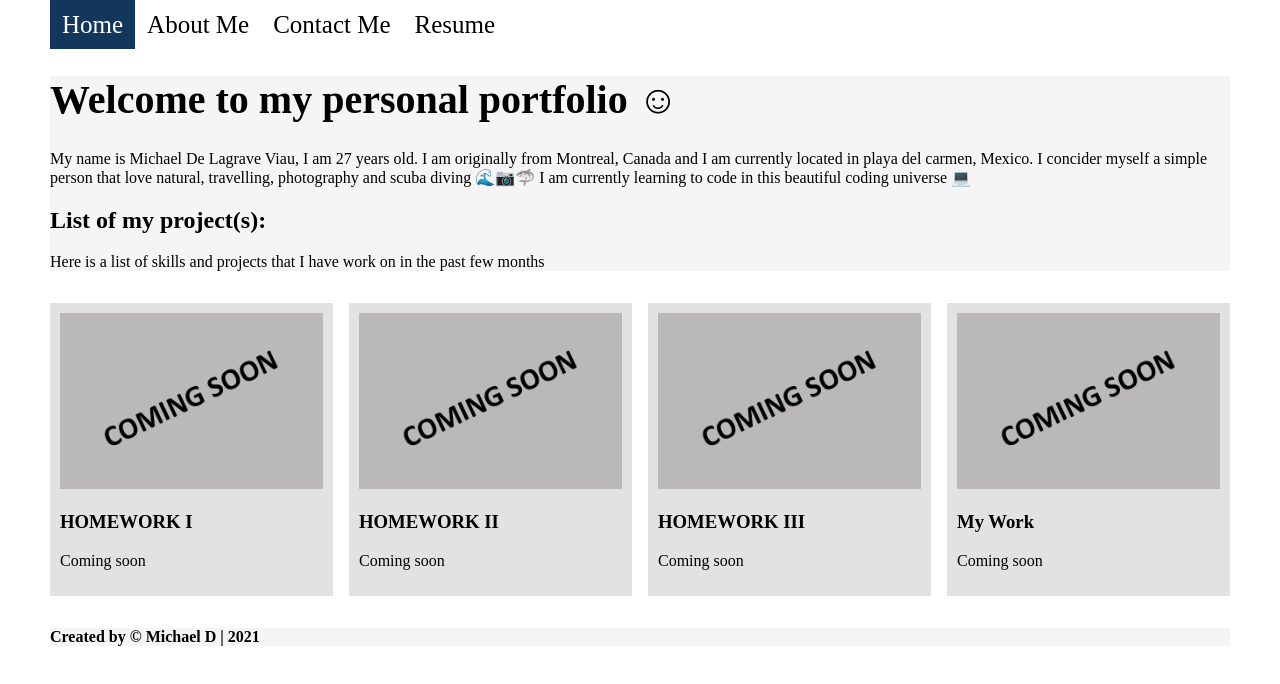
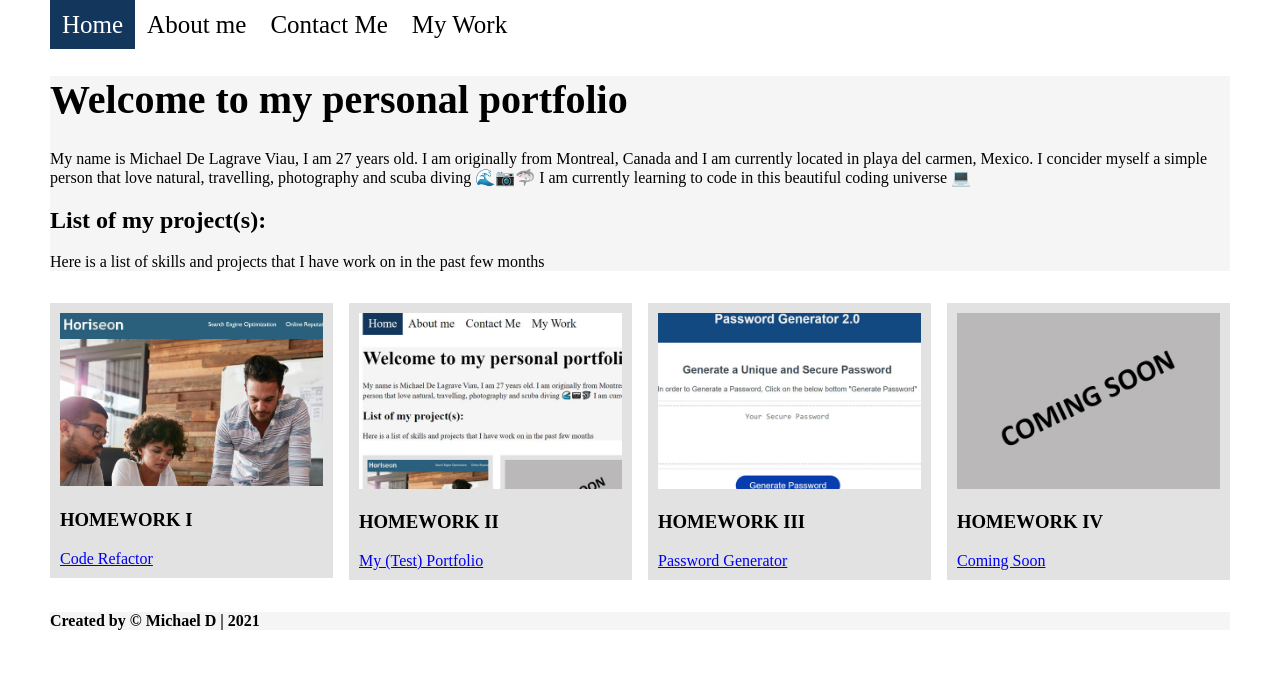
Before and after one commit to MichaelDViau/Homework-03-Portfolio, a plain HTML site: page index.html in a window 1280 px wide. Drawn offline with Linux system fonts and the light colour scheme.

Commit message:
New update with photos and links

```diff
--- a/index.html
+++ b/index.html
@@ -10,23 +10,23 @@
 </head>
 
 <body>
-
+<!-- Here you will have the link to all the pages (Once created, meanwhile I have put other link so we can page is working) -->
    <div class="header">
       <a class="active" href="#home">Home</a>
-      <a href="#about Me">About Me</a>
-      <a href="#contact Me">Contact Me</a>
-      <a href="#resume">Resume</a>
+      <a href="https://www.linkedin.com/in/michael-de-lagrave-viau-6481a0150/" target="_blank">About me</a>
+      <a href="https://wa.me/529841670697" target="_blank">Contact Me</a>
+      <a href="https://github.com/MichaelDViau" target="_blank">My Work</a>
     </div>
-
+<!-- Small introduction about myself -->
   <div class="intro">
-    <h1>Welcome to my personal portfolio ☺</h1>
+    <h1><strong>Welcome to my personal portfolio</strong></h1>
      <p>My name is Michael De Lagrave Viau, I am 27 years old.
          I am originally from Montreal, Canada and I am currently located in playa del carmen, Mexico.
          I concider myself a simple person that love natural, travelling, photography and scuba diving 🌊📷🦈
          I am currently learning to code in this beautiful coding universe 💻
      </p>
 
-     <h2>List of my project(s):</h2>
+     <h2><strong>List of my project(s):</strong></h2>
      <p>Here is a list of skills and projects that I have work on in the past few months</p>
 
   </div>
@@ -36,30 +36,30 @@
 <div class="row">
   <div class="column">
     <div class="content">
-      <img src="assets\images\comingsoon.jpg" alt="comingsoon1" style="width:100%">
+      <img src="assets\images\01.jpg" alt="My First Homework link" style="width:100%">
       <h3>HOMEWORK I</h3>
-      <p>Coming soon</p>
+      <a href="https://michaeldviau.github.io/Homework-01-CodeRefactor/" target="_blank">Code Refactor</a>
     </div>
   </div>
   <div class="column">
     <div class="content">
-      <img src="assets\images\comingsoon.jpg" alt="comingsoon2" style="width:100%">
+      <img src="assets\images\2.jpg" alt="My Second Homework link" style="width:100%">
       <h3>HOMEWORK II</h3>
-      <p>Coming soon</p>
+      <a href="https://michaeldviau.github.io/Homework-03-Portfolio/" target="_blank">My (Test) Portfolio</a>
     </div>
   </div>
   <div class="column">
     <div class="content">
-      <img src="assets\images\comingsoon.jpg" alt="comingsoon3" style="width:100%">
+      <img src="assets\images\3.jpg" alt="My Third Homework link" style="width:100%">
       <h3>HOMEWORK III</h3>
-      <p>Coming soon</p>
+      <a href="https://michaeldviau.github.io/Homework-02-PasswordGenerator/" target="_blank">Password Generator</a>
     </div>
   </div>
   <div class="column">
     <div class="content">
-      <img src="assets\images\comingsoon.jpg" alt="comingsoon4" style="width:100%">
-      <h3>My Work</h3>
-      <p>Coming soon</p>
+      <img src="assets\images\comingsoon.jpg" alt="Homework 04 - Coming soon" style="width:100%">
+      <h3>HOMEWORK IV</h3>
+      <a href="assets\images\comingsoon.jpg" target="_blank">Coming Soon</a>
     </div>
   </div>
 </div>
```
Also changed, not shown: assets/images/01.jpg (added), assets/images/2.jpg (added), assets/images/3.jpg (added).
